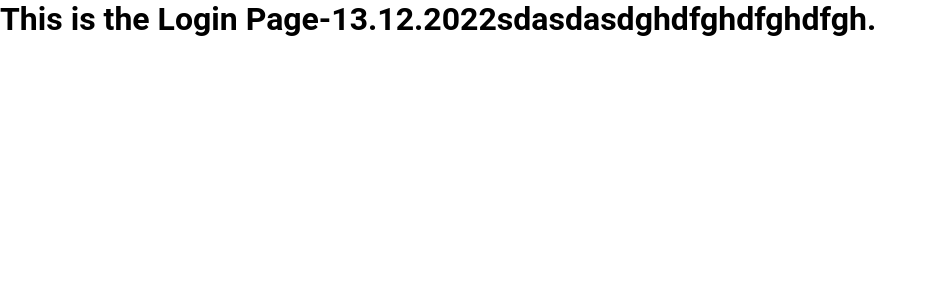
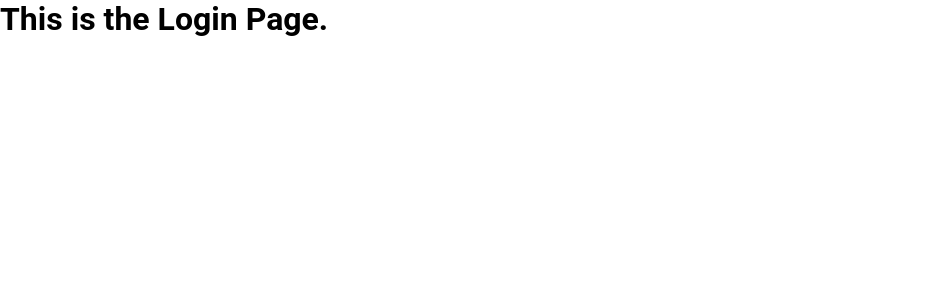
Before and after one commit to Scientific-Research/live-chat-3-, a React (Create React App) app in the folder frontend/: page /messenger/login in a window 1280 px wide. Shown: the top 300 px of the page, without its empty margins (0-937 px from the left). Built offline with nearby package versions, Linux system fonts and the light colour scheme.

Commit message:
Changes in Register form finished, now, Login form

```diff
--- a/frontend/src/components/Login.jsx
+++ b/frontend/src/components/Login.jsx
@@ -3,7 +3,7 @@ import React from "react";
 const Login = () => {
   return (
     <div>
-      <h1>This is the Login Page-13.12.2022sdasdasdghdfghdfghdfgh.</h1>
+      <h1>This is the Login Page.</h1>
     </div>
   );
 };
```
